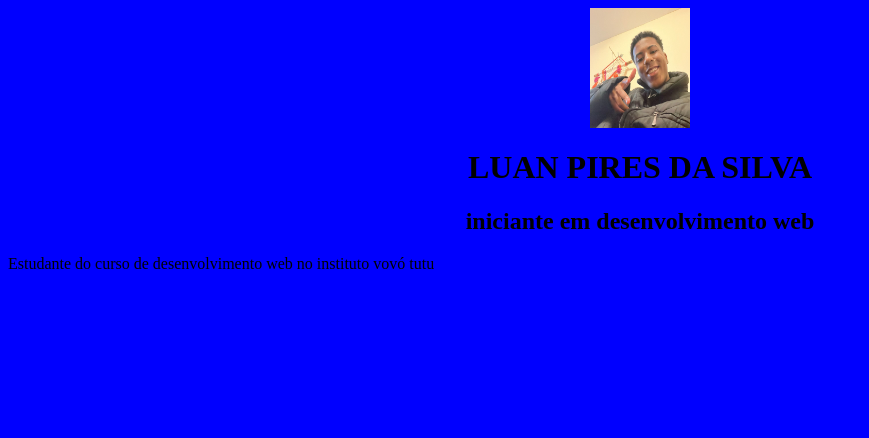
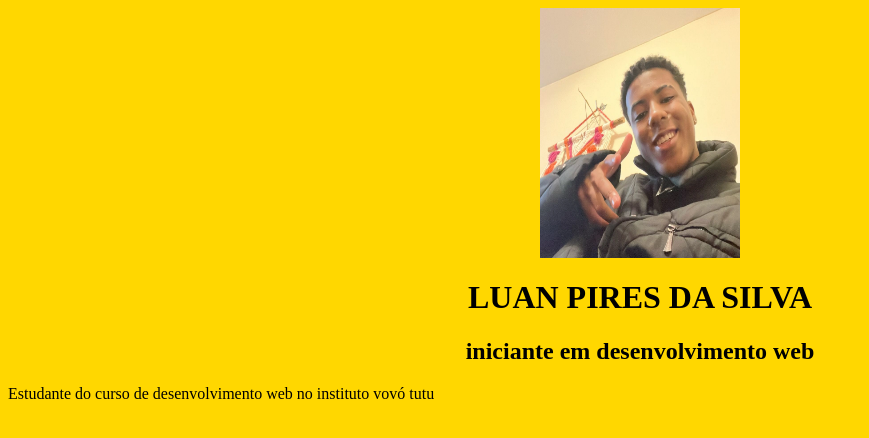
Before and after one commit to piresLuan/curriculo, a plain HTML site: page index.html in a window 1280 px wide. Shown: the whole page, without its empty margins (0-869 px from the left). Drawn offline with Linux system fonts and the light colour scheme.

Commit message:
ajustes na pagina

```diff
--- a/index.html
+++ b/index.html
@@ -2,9 +2,9 @@
     <head>
         <title>CURRÍCULO</title>
     </head>
-    <body bgcolor="blue">
+    <body bgcolor="gold">
         <center>
-        <img src="luan ps.webp" alt="foto luan" width="100" height="120" >
+        <img src="luan ps.webp" alt="foto luan" width="200" height="250" >
         <h1>LUAN PIRES DA SILVA</h1>
         <H2>iniciante em desenvolvimento web</H2>
     </center>
```
